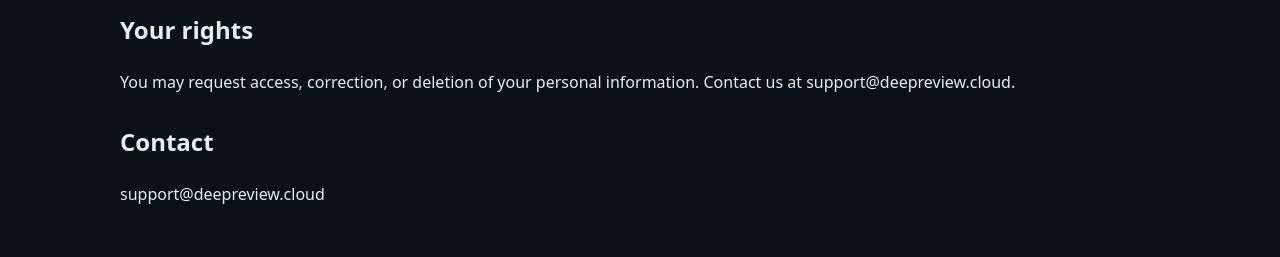
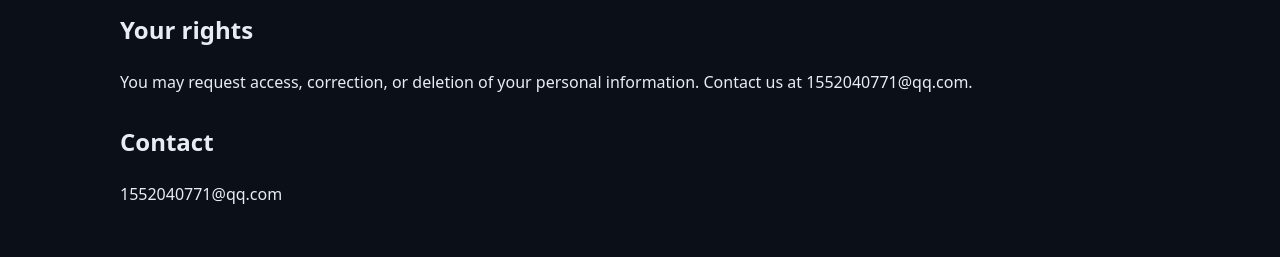
Before and after one commit to TRUNKS0/deepreview-site, a plain HTML site: page privacy.html in a window 1280 px wide. Shown: the part 573-830 px from the top of the page. Drawn offline with Linux system fonts and the light colour scheme.

Commit message:
Update privacy.html

```diff
--- a/privacy.html
+++ b/privacy.html
@@ -35,10 +35,10 @@
     <p>We retain only what is necessary to operate the service and comply with legal requirements. You can request deletion at any time.</p>
 
     <h2>Your rights</h2>
-    <p>You may request access, correction, or deletion of your personal information. Contact us at support@deepreview.cloud.</p>
+    <p>You may request access, correction, or deletion of your personal information. Contact us at 1552040771@qq.com.</p>
 
     <h2>Contact</h2>
-    <p>support@deepreview.cloud</p>
+    <p>1552040771@qq.com</p>
   </main>
 
   <footer class="site-footer">
```
